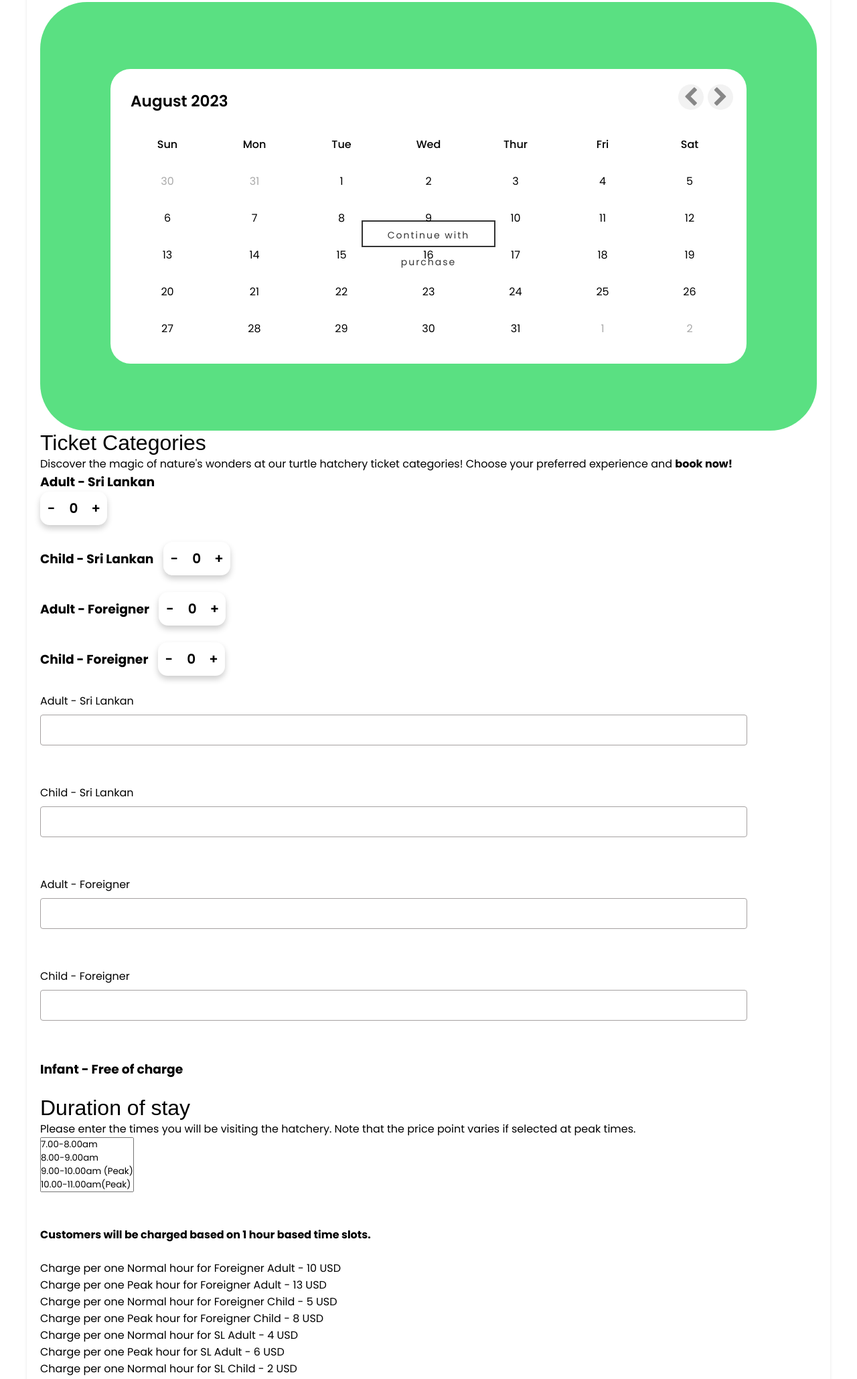
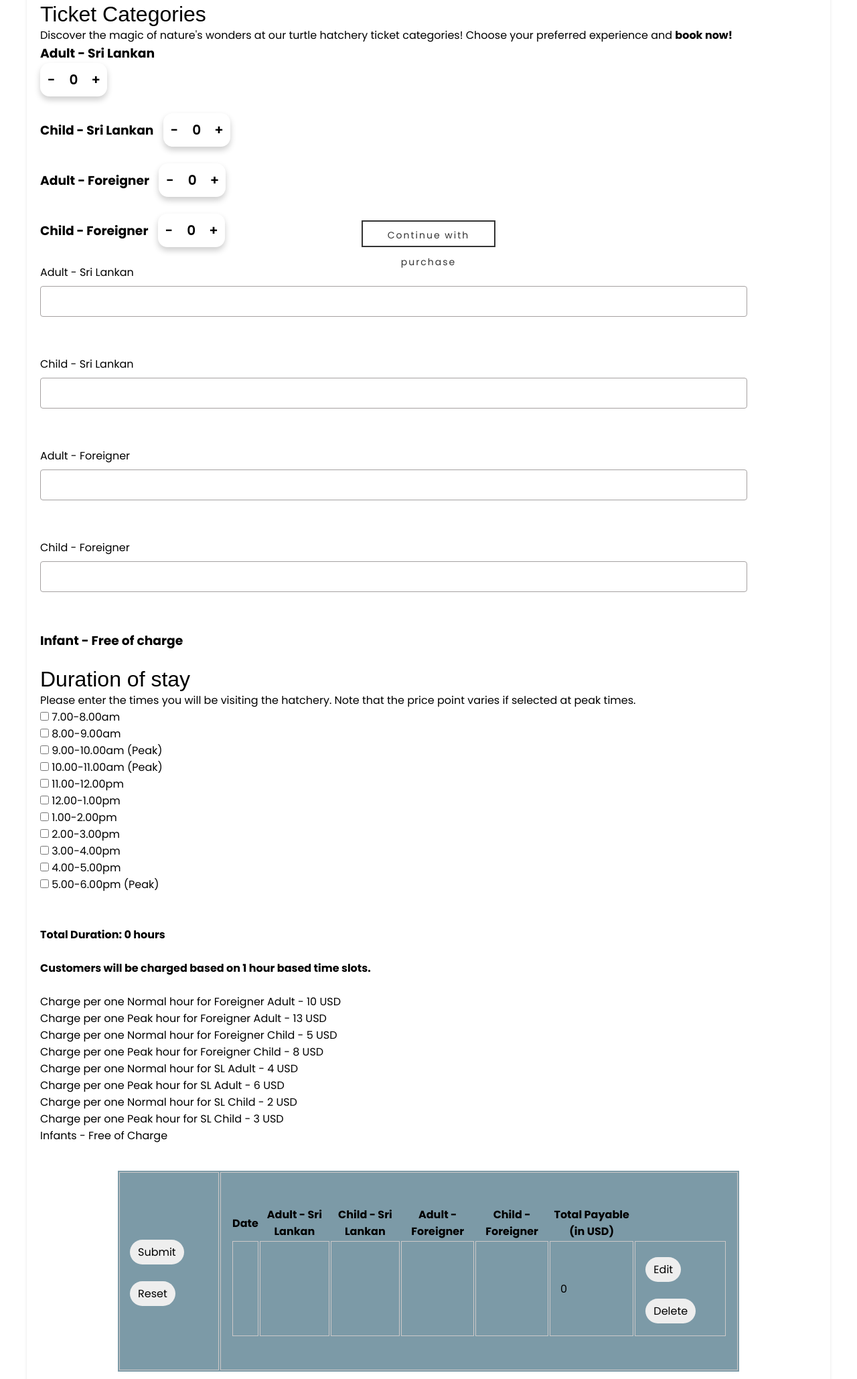
Before and after one commit to navindu2004/TurtleTerrace, a plain HTML site: page tickets.html in a window 1280 px wide. Shown: the part 361-2420 px from the top of the page at 67% size. Drawn offline with nearby package versions, Linux system fonts and the light colour scheme; a web font is replaced by a local one.

Commit message:
date, tickets and total payable working

```diff
--- a/tickets.html
+++ b/tickets.html
@@ -14,7 +14,7 @@
     <link href="https://fonts.googleapis.com/css2?family=Lumanosimo&display=swap" rel="stylesheet">
 </head>
 
-<body>
+<body onload="loadSelectedValues()">
 
 <header>
     <div class="content flex_space">
@@ -49,11 +49,12 @@
     <label for="calendar">Calendar</label>
     <input type="date" name="calendar" id="calendar">
 </div>
-</form><br><br>
+<br><br>
+</form>
 
 
 <!--Embedded Calendar DONT REMOVE THIS THE TOTAL PART DOESNT COME IF YOU REMOVE THIS-->
-<div class="main-calendar">
+<!-- <div class="main-calendar">
 <div class="calendar-wrapper">
     <header>
         <p class="current-date">August 2023</p>
@@ -76,7 +77,7 @@
         </ul>
     </div>
 </div>
-</div>
+</div> -->
 
 
 
@@ -152,22 +153,51 @@
 <p>Please enter the times you will be visiting the hatchery. Note that the price point varies if selected at peak times.</p>
 
 <!--Duration timeslot-->
-<form>
-<select name="timeslot" id="timeslot" multiple x-data="{selectedValues: [] }" x-init="loadSelectedValues()" x-on:change="updateLocalStorage()">
-    <option value="7.00-8.00">7.00-8.00am</option>
-    <option value="8.00-9.00">8.00-9.00am</option>
-    <option value="9.00-10.00">9.00-10.00am (Peak)</option>
-    <option value="10.00-11.00">10.00-11.00am(Peak)</option>
-    <option value="11.00-12.00">11.00-12.00pm</option>
-    <option value="12.00-1.00">12.00-1.00pm</option>
-    <option value="1.00-2.00">1.00-2.00pm</option>
-    <option value="7.00-8.00">2.00-3.00pm</option>
-    <option value="7.00-8.00">3.00-4.00pm</option>
-    <option value="7.00-8.00">4.00-5.00pm</option>
-    <option value="7.00-8.00">5.00-6.00pm(Peak)</option>
-</select>
+<form onsubmit="onFormSubmit()">
+<div>
+
+    <input type="checkbox" name="timeslot" id="timeslot1" value="7.00-8.00" onchange="updateLocalStorage()">
+    <label for="timeslot1">7.00-8.00am</label><br>
+
+    <input type="checkbox" name="timeslot" id="timeslot2" value="8.00-9.00" onchange="updateLocalStorage()">
+    <label for="timeslot2">8.00-9.00am</label><br>
+
+    <input type="checkbox" name="timeslot" id="timeslot3" value="9.00-10.00" onchange="updateLocalStorage()">
+    <label for="timeslot3">9.00-10.00am (Peak)</label><br>
+
+    <input type="checkbox" name="timeslot" id="timeslot4" value="10.00-11.00" onchange="updateLocalStorage()">
+    <label for="timeslot4">10.00-11.00am (Peak)</label><br>
+
+    <input type="checkbox" name="timeslot" id="timeslot5" value="11.00-12.00" onchange="updateLocalStorage()">
+    <label for="timeslot5">11.00-12.00pm</label><br>
+
+    <input type="checkbox" name="timeslot" id="timeslot6" value="12.00-1.00" onchange="updateLocalStorage()">
+    <label for="timeslot6">12.00-1.00pm</label><br>
+
+    <input type="checkbox" name="timeslot" id="timeslot7" value="1.00-2.00" onchange="updateLocalStorage()">
+    <label for="timeslot7">1.00-2.00pm</label><br>
+
+    <input type="checkbox" name="timeslot" id="timeslot8" value="2.00-3.00" onchange="updateLocalStorage()">
+    <label for="timeslot8">2.00-3.00pm</label><br>
+
+    <input type="checkbox" name="timeslot" id="timeslot9" value="3.00-4.00" onchange="updateLocalStorage()">
+    <label for="timeslot9">3.00-4.00pm</label><br>
+
+    <input type="checkbox" name="timeslot" id="timeslot10" value="4.00-5.00" onchange="updateLocalStorage()">
+    <label for="timeslot10">4.00-5.00pm</label><br>
+
+    <input type="checkbox" name="timeslot" id="timeslot11" value="5.00-6.00" onchange="updateLocalStorage()">
+    <label for="timeslot11">5.00-6.00pm (Peak)</label><br>
+
+</div>
 </form>
+
 <br><br>
+
+<h4>Total Duration: <span id="totalDuration">0</span> hours</h4><br>
+
+
+
 
 <h4> Customers will be charged based on 1 hour based time slots.</h4><br>
 <p>Charge per one Normal hour for Foreigner Adult - 10 USD</p>
@@ -179,6 +209,7 @@
 <p>Charge per one Normal hour for SL Child - 2 USD</p>
 <p>Charge per one Peak hour for SL Child - 3 USD</p>
 <p>Infants - Free of Charge</p>
+
 
 
 <!--Table comes in here-->
@@ -335,24 +366,24 @@ minusCF.addEventListener("click", ()=>{
 <script>
 /*For duration part*/
 
-function updateLocalStorage() {
-    // Get the selected values from the select element
-    const selectElement = document.getElementById('timeslot');
-    const selectedValues = Array.from(selectElement.selectedOptions).map(option => option.value);
+// function updateLocalStorage() {
+//     // Get the selected values from the select element
+//     const selectElement = document.getElementById('timeslot');
+//     const selectedValues = Array.from(selectElement.selectedOptions).map(option => option.value);
 
 
-    // Save the selected values to local storage
-    localStorage.setItem('selectedTimeslots', JSON.stringify(selectedValues));
-}
-    function loadSelectedValues() {
-    // Retrieve the selected values from local storage
-    const selectedTimeslots = JSON.parse(localStorage.getItem('selectedTimeslots'));
+//     // Save the selected values to local storage
+//     localStorage.setItem('selectedTimeslots', JSON.stringify(selectedValues));
+// }
+//     function loadSelectedValues() {
+//     // Retrieve the selected values from local storage
+//     const selectedTimeslots = JSON.parse(localStorage.getItem('selectedTimeslots'));
 
-    // If there are selected values, update the Alpine.js data
-    if (selectedTimeslots) {
-      Alpine.data('timeslot').selectedValues = selectedTimeslots;
-  }
-}
+//     // If there are selected values, update the Alpine.js data
+//     if (selectedTimeslots) {
+//       Alpine.data('timeslot').selectedValues = selectedTimeslots;
+//   }
+// }
 </script>
 
 </body>
--- a/ticketsjavas.js
+++ b/ticketsjavas.js
@@ -1,98 +1,87 @@
-const daysTag = document.querySelector(".days"),
-currentDate = document.querySelector(".current-date"),
-prevNextIcon = document.querySelectorAll(".icons span");
+//FOR THE CALENDAR
+// const daysTag = document.querySelector(".days"),
+// currentDate = document.querySelector(".current-date"),
+// prevNextIcon = document.querySelectorAll(".icons span");
 
 
-let date = new Date(),
-currYear = date.getFullYear(),
-currMonth = date.getMonth();
+// let date = new Date(),
+// currYear = date.getFullYear(),
+// currMonth = date.getMonth();
 
 
-// storing full name of all months in array
-const months = ["January", "February", "March", "April", "May", "June", "July",
-              "August", "September", "October", "November", "December"];
+// // storing full name of all months in array
+// const months = ["January", "February", "March", "April", "May", "June", "July",
+//               "August", "September", "October", "November", "December"];
 
 
-const renderCalendar = () => {
-    let firstDayofMonth = new Date(currYear, currMonth, 1).getDay(), // getting first day of month
+// const renderCalendar = () => {
+//     let firstDayofMonth = new Date(currYear, currMonth, 1).getDay(), // getting first day of month
 
-    lastDateofMonth = new Date(currYear, currMonth + 1, 0).getDate(), // getting last date of month
-    lastDayofMonth = new Date(currYear, currMonth, lastDateofMonth).getDay(), // getting last day of month
+//     lastDateofMonth = new Date(currYear, currMonth + 1, 0).getDate(), // getting last date of month
+//     lastDayofMonth = new Date(currYear, currMonth, lastDateofMonth).getDay(), // getting last day of month
 
-    lastDateofLastMonth = new Date(currYear, currMonth, 0).getDate(); // getting last date of previous month
-    let liTag = "";
+//     lastDateofLastMonth = new Date(currYear, currMonth, 0).getDate(); // getting last date of previous month
+//     let liTag = "";
 
 
-    for (let i = firstDayofMonth; i > 0; i--) { // creating li of previous month last days
-        liTag += `<li class="inactive">${lastDateofLastMonth - i + 1}</li>`;
-    }
-    for (let i = 1; i <= lastDateofMonth; i++) {
+//     for (let i = firstDayofMonth; i > 0; i--) { // creating li of previous month last days
+//         liTag += `<li class="inactive">${lastDateofLastMonth - i + 1}</li>`;
+//     }
+//     for (let i = 1; i <= lastDateofMonth; i++) {
 
-        liTag += `<li class="day" onclick="to(${i})">${i}</li>`;
-    }
-    for (let i = lastDayofMonth; i < 6; i++) { // creating li of next month first days
-        liTag += `<li class="inactive">${i - lastDayofMonth + 1}</li>`
-    }
+//         liTag += `<li class="day" onclick="to(${i})">${i}</li>`;
+//     }
+//     for (let i = lastDayofMonth; i < 6; i++) { // creating li of next month first days
+//         liTag += `<li class="inactive">${i - lastDayofMonth + 1}</li>`
+//     }
 
 
-    currentDate.innerText = `${months[currMonth]} ${currYear}`; // passing current mon and yr as currentDate text
-    daysTag.innerHTML = liTag;
-}
-renderCalendar();
+//     currentDate.innerText = `${months[currMonth]} ${currYear}`; // passing current mon and yr as currentDate text
+//     daysTag.innerHTML = liTag;
+// }
+// renderCalendar();
 
 
-prevNextIcon.forEach(icon => { // getting prev and next icons
-    icon.addEventListener("click", () => { // adding click event on both icons
-        // if clicked icon is previous icon then decrement current month by 1 else increment it by 1
-        currMonth = icon.id === "prev" ? currMonth - 1 : currMonth + 1;
+// prevNextIcon.forEach(icon => { // getting prev and next icons
+//     icon.addEventListener("click", () => { // adding click event on both icons
+//         // if clicked icon is previous icon then decrement current month by 1 else increment it by 1
+//         currMonth = icon.id === "prev" ? currMonth - 1 : currMonth + 1;
 
-        if(currMonth < 0 || currMonth > 11) { // if current month is less than 0 or greater than 11
-            // creating a new date of current year & month and pass it as date value
-            date = new Date(currYear, currMonth, new Date().getDate());
-            currYear = date.getFullYear(); // updating current year with new date year
-            currMonth = date.getMonth(); // updating current month with new date month
-        } else {
-            date = new Date(); // pass the current date as date value
-        }
-        renderCalendar(); // calling renderCalendar function
-    });
-});
+//         if(currMonth < 0 || currMonth > 11) { // if current month is less than 0 or greater than 11
+//             // creating a new date of current year & month and pass it as date value
+//             date = new Date(currYear, currMonth, new Date().getDate());
+//             currYear = date.getFullYear(); // updating current year with new date year
+//             currMonth = date.getMonth(); // updating current month with new date month
+//         } else {
+//             date = new Date(); // pass the current date as date value
+//         }
+//         renderCalendar(); // calling renderCalendar function
+//     });
+// });
 
-// Function to handle day selection
-function toggleDay(day) {
-    const selectedDayElement = document.querySelector(
-      `.days li:nth-child(${day + firstDayofMonth})`
-    );
+// // Function to handle day selection
+// function toggleDay(day) {
+//     const selectedDayElement = document.querySelector(
+//       `.days li:nth-child(${day + firstDayofMonth})`
+//     );
 
-    if (selectedDayElement.classList.contains("active")) {
-      // Day is already selected, so deselect it
-      selectedDayElement.classList.remove("active");
-      localStorage.removeItem("selectedDay");
-    } else {
-      // Day is not selected, so select it
-      selectedDayElement.classList.add("active");
-      const selectedDay = new Date(currYear, currMonth, day);
-      const selectedTimestamp = selectedDay.getTime();
-      localStorage.setItem("selectedDay", selectedTimestamp);
-    }
-  }
+//     if (selectedDayElement.classList.contains("active")) {
+//       // Day is already selected, so deselect it
+//       selectedDayElement.classList.remove("active");
+//       localStorage.removeItem("selectedDay");
+//     } else {
+//       // Day is not selected, so select it
+//       selectedDayElement.classList.add("active");
+//       const selectedDay = new Date(currYear, currMonth, day);
+//       const selectedTimestamp = selectedDay.getTime();
+//       localStorage.setItem("selectedDay", selectedTimestamp);
+//     }
+//   }
+
+//END OF CALENDAR PART
 
 
 
-
-//function to handle the table contents
-var selectedRow = null;
-function onFormSubmit(){
-    event.preventDefault();
-    var formData = readFormData();
-    if(selectedRow == null){
-        insertNewRecord(formData);
-    }
-    else{
-        updateRecord(formData);
-}
-    resetForm();
-}
 
 //retrieve the data from the form
 
@@ -253,3 +242,56 @@ function resetForm(){
     document.getElementById('af').value = '';
     document.getElementById('cf').value = '';
 }
+
+
+
+
+
+
+
+
+function updateLocalStorage() {
+    // Get all the checkboxes with name 'timeslot'
+    const checkboxes = document.getElementsByName('timeslot');
+
+    // Create an array to store selected time slots
+    const selectedTimeSlots = [];
+
+    // Loop through all checkboxes to find selected ones
+    checkboxes.forEach(checkbox => {
+        if (checkbox.checked) {
+            selectedTimeSlots.push(checkbox.value);
+        }
+    });
+
+    // Store the selected time slots in local storage
+    localStorage.setItem('selectedtimeslot', JSON.stringify(selectedTimeSlots));
+}
+
+
+//function to handle the table contents
+var selectedRow = null;
+
+function onFormSubmit(){
+    event.preventDefault();
+    var formData = readFormData();
+    if(selectedRow == null){
+        insertNewRecord(formData);
+    }
+    else{
+        updateRecord(formData);
+}
+document.addEventListener('DOMContentLoaded', function() {
+    const selectedTimeSlots = JSON.parse(localStorage.getItem('selectedtimeslot'));
+    if (selectedTimeSlots && selectedTimeSlots.length > 0) {
+        const checkboxes = document.getElementsByName('timeslot');
+        checkboxes.forEach(checkbox => {
+            if (selectedTimeSlots.includes(checkbox.value)) {
+                checkbox.checked = true;
+            }
+        });
+    }
+});
+}
+
+document.addEventListener('DOMContentLoaded', onFormSubmit);
```
